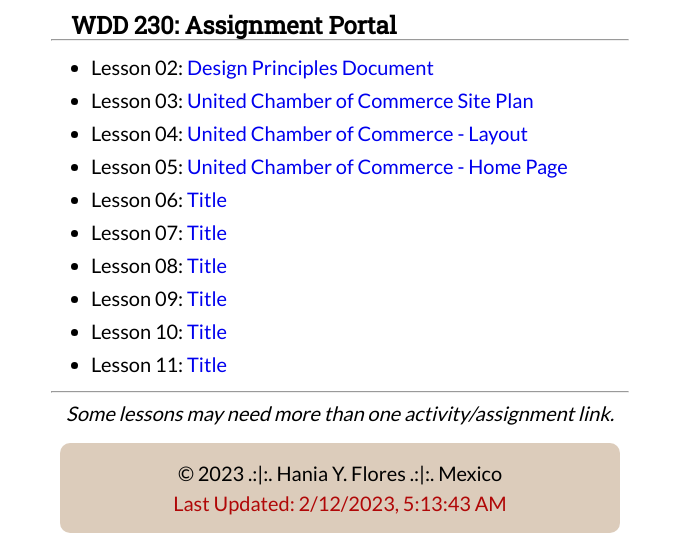
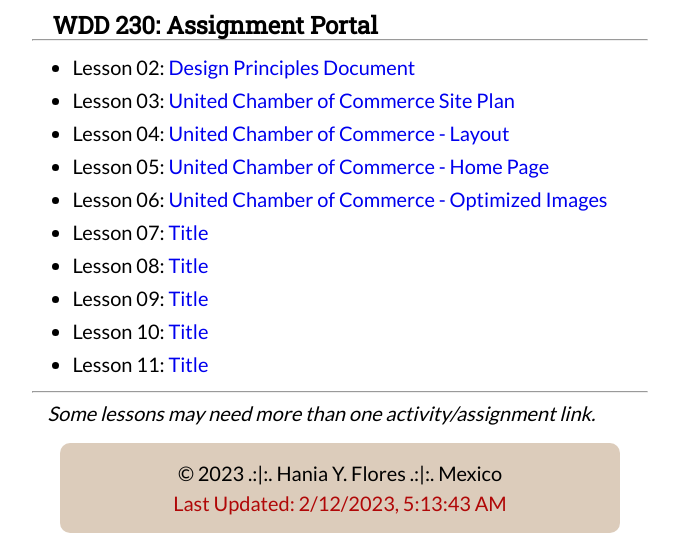
Before and after one commit to HaniaFlores/wdd230, a plain HTML site: page index.html in a window 1280 px wide. Shown: the part 250-800 px from the top of the page, without its empty margins (300-979 px from the left). Drawn offline with Linux system fonts and the light colour scheme.

Commit message:
Home Portal updated

```diff
--- a/index.html
+++ b/index.html
@@ -35,7 +35,7 @@
             <li>Lesson 03: <a href="lesson3">United Chamber of Commerce Site Plan</a></li>
             <li>Lesson 04: <a href="chamber/index.html">United Chamber of Commerce - Layout</a></li>
             <li>Lesson 05: <a href="chamber/index.html">United Chamber of Commerce - Home Page</a></li>
-            <li>Lesson 06: <a href="#">Title</a></li>
+            <li>Lesson 06: <a href="chamber/index.html">United Chamber of Commerce - Optimized Images</a></li>
             <li>Lesson 07: <a href="#">Title</a></li>
             <li>Lesson 08: <a href="#">Title</a></li>
             <li>Lesson 09: <a href="#">Title</a></li>
```
